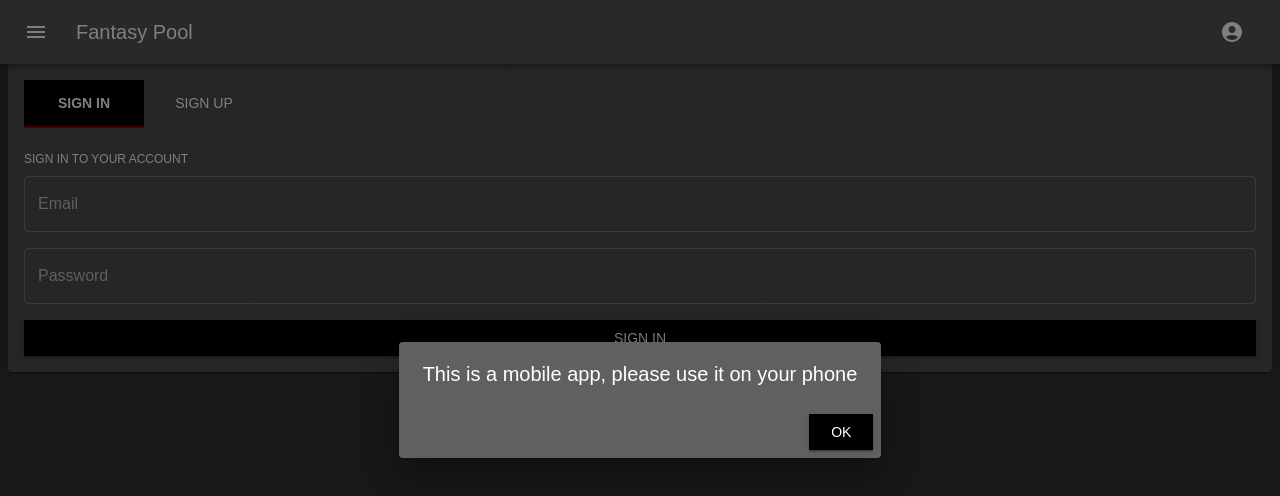
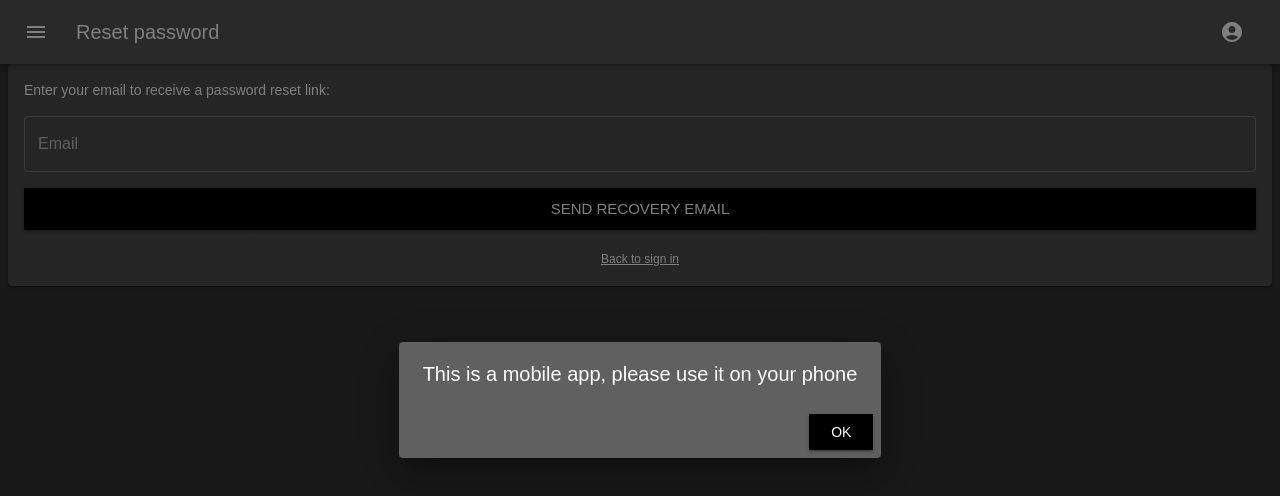
Before and after one commit to jcbauman/fantasy-pool, a React (Create React App) app: page /#/forgot-password in a window 1280 px wide. Before the commit this address led to /#/sign-in. Shown: the top 496 px of the page. Built offline with nearby package versions, Linux system fonts and the light colour scheme; no server answers; the database is empty.

Commit message:
reset password page

```diff
--- a/src/App.tsx
+++ b/src/App.tsx
@@ -26,6 +26,7 @@ import useStandaloneMode from "./shared-components/hooks/useStandaloneMode";
 import { NotificationProvider } from "./shared-components/toasts/NotificationProvider";
 import { LastSeasonPage } from "./pages/last-season/LastSeasonPage";
 import { EditGameModePage } from "./pages/edit-game/EditGamePage";
+import { ForgotPasswordPage } from "./pages/forgot-password/ForgotPasswordPage";
 
 function App() {
   const isStandalone = useStandaloneMode();
@@ -63,6 +64,10 @@ function App() {
                     <Route path="/games" element={<RecentGamesPage />} />
                     <Route path="/league-admin" element={<LeagueAdminPage />} />
                     <Route path="/rules" element={<RulesPage />} />
+                    <Route
+                      path="/forgot-password"
+                      element={<ForgotPasswordPage />}
+                    />
                     <Route path="/wrapped-2024/:id" element={<WrappedPage />} />
                     <Route path="*" element={<OverviewComponent />} />
                   </Routes>
--- /dev/null
+++ b/src/pages/forgot-password/ForgotPasswordPage.tsx
@@ -0,0 +1,90 @@
+import {
+  Button,
+  Card,
+  Link,
+  Stack,
+  TextField,
+  Typography,
+} from "@mui/material";
+import { FC } from "react";
+import { PageContainer } from "../../shared-components/PageContainer";
+import { Link as RouterLink } from "react-router-dom";
+import { useForm } from "react-hook-form";
+import { sendPasswordResetEmail } from "firebase/auth";
+import {
+  sendErrorNotification,
+  sendSuccessNotification,
+} from "../../shared-components/toasts/notificationToasts";
+import { auth } from "../../backend/firebase/firebaseConfig";
+
+interface FormValues {
+  email: string;
+}
+
+export const ForgotPasswordPage: FC = () => {
+  const {
+    register,
+    handleSubmit,
+    formState: { errors },
+  } = useForm<FormValues>();
+
+  const onSubmit = async (data: FormValues) => {
+    try {
+      await sendPasswordResetEmail(auth, data.email);
+      sendSuccessNotification("Sent! Check your email");
+    } catch (_e) {
+      sendErrorNotification("Could not send password reset email");
+    }
+  };
+
+  return (
+    <PageContainer isUnauthedRoute>
+      <Stack
+        direction={"column"}
+        sx={{ width: "100%", height: "100%", p: 1, overflow: "hidden" }}
+      >
+        <Card sx={{ p: 2 }}>
+          <Typography variant="body2" sx={{ mb: 2 }}>
+            Enter your email to receive a password reset link:
+          </Typography>
+          <form onSubmit={handleSubmit(onSubmit)}>
+            <Stack direction="column" gap={2}>
+              <TextField
+                autoFocus
+                type="email"
+                variant="outlined"
+                label="Email"
+                {...register("email", {
+                  required: "Email is required",
+                  pattern: {
+                    value: /^[a-zA-Z0-9._%+-]+@[a-zA-Z0-9.-]+\.[a-zA-Z]{2,}$/,
+                    message: "Invalid email address",
+                  },
+                })}
+              />
+              {errors.email && (
+                <Typography color="error" variant="caption">
+                  {errors.email.message}
+                </Typography>
+              )}
+              <Button type="submit" variant="contained" size="large">
+                Send recovery email
+              </Button>
+              <Link
+                sx={{
+                  textAlign: "center",
+                  color: "white",
+                  textDecorationColor: "white",
+                }}
+                to="/sign-in"
+                component={RouterLink}
+              >
+                <Typography variant="caption">Back to sign in</Typography>
+              </Link>
+            </Stack>
+          </form>
+        </Card>
+      </Stack>
+    </PageContainer>
+  );
+};
--- a/src/pages/nav/hooks/useGetRouteName.ts
+++ b/src/pages/nav/hooks/useGetRouteName.ts
@@ -48,5 +48,7 @@ export const useTopNav = (): UseTopNav => {
       title: `${getSeasonString(getThreeMonthsAgo())} season history`,
       showBackButton: true,
     };
+  else if (location.pathname === "/forgot-password")
+    return { title: "Reset password" };
   else return { title: "Fantasy Pool" };
 };
--- a/src/pages/profile/components/SignIn.tsx
+++ b/src/pages/profile/components/SignIn.tsx
@@ -1,6 +1,7 @@
 import {
   Button,
   Card,
+  Link,
   Stack,
   Tab,
   Tabs,
@@ -9,8 +10,8 @@ import {
 } from "@mui/material";
 import { FC, useState } from "react";
 import { SubmitHandler, useForm } from "react-hook-form";
-import { useLocation, useNavigate } from "react-router-dom";
 import { useAppContext } from "../../../context/AppContext";
+import { Link as RouterLink, useLocation, useNavigate } from "react-router-dom";
 
 interface FormValues {
   email: string;
@@ -104,6 +105,19 @@ export const SignIn: FC = () => {
               {errors.password.message}
             </Typography>
           )}
+          {!signUpMode && (
+            <Link
+              sx={{
+                textAlign: "right",
+                color: "white",
+                textDecorationColor: "white",
+              }}
+              to="/forgot-password"
+              component={RouterLink}
+            >
+              <Typography variant="caption">Forgot password?</Typography>
+            </Link>
+          )}
           {signUpMode ? (
             <TextField
               variant="outlined"
@@ -122,8 +136,8 @@ export const SignIn: FC = () => {
               {errors.leagueInvite.message}
             </Typography>
           )}
-          <Button type="submit" variant="contained">
-            {signUpMode === 0 ? "Sign in" : "Sign up"}
+          <Button type="submit" variant="contained" size="large">
+            {signUpMode === 0 ? "Sign in" : "Create account"}
           </Button>
         </Stack>
       </form>
```
